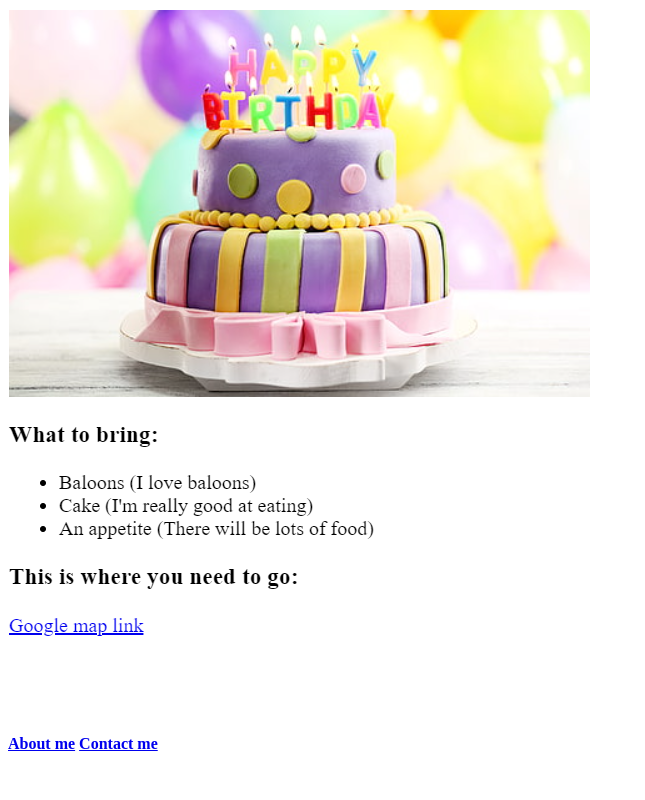
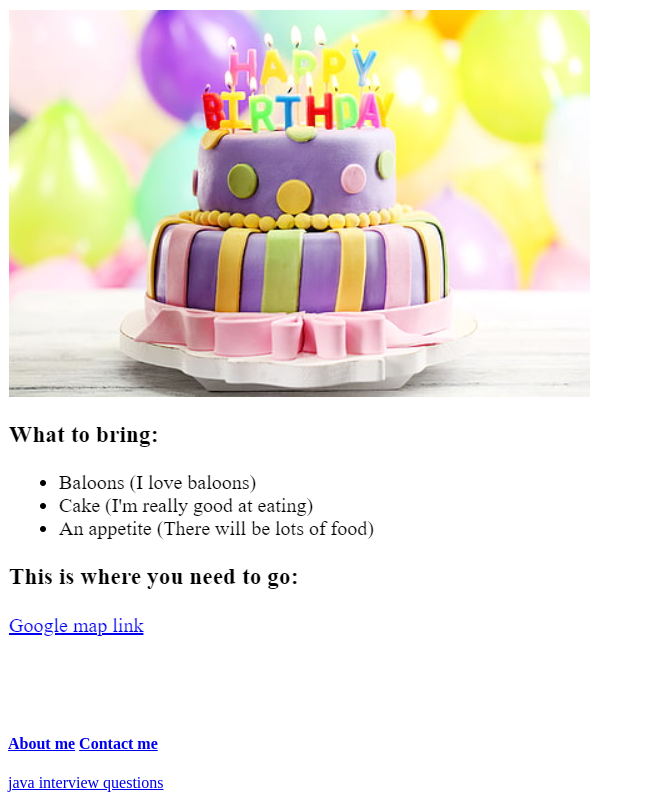
Before and after one commit to Rajmudi/html-portfolio, a plain HTML site: page index.html in a window 1280 px wide. Shown: the part 1006-1806 px from the top of the page, without its empty margins (0-645 px from the left). Before the commit the page ends 1780 px from the top, so only its background shows below. Drawn offline with Linux system fonts and the light colour scheme.

Commit message:
Update index.html

```diff
--- a/index.html
+++ b/index.html
@@ -16,6 +16,7 @@
     <h3><a href="./public/birthday-invite.html">Birthday Invite Project</a></h3>
     <img src="./public/birthday.png" alt="Birthday image">
     <h4><a href="./public/about.html">About me</a> <a href="./public/contact.html">Contact me</a></h4>
+    <a href="./public/Top 1000 Java Interview Questions_ Includes Spring, Hibernate, Microservices, GIT, Maven, JSP, AWS, Cloud Computing ( PDFDrive ) (1).pdf">java interview questions</a>
 </body>
 
 </html>
```
